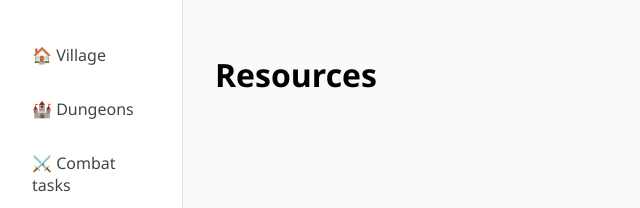
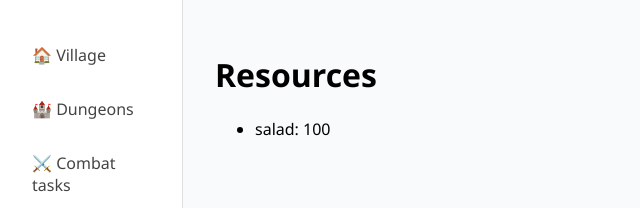
Before and after one commit to fabiovandewaeter/TBRPG, a React (Vite) app: page /TBRPG/stats in a window 1280 px wide. Shown: the top 208 px of the page, without its empty margins (0-640 px from the left). Built offline with nearby package versions, Linux system fonts and the light colour scheme.

Commit message:
add 100 salad to stock by default

```diff
--- a/src/contexts/ResourceContext.jsx
+++ b/src/contexts/ResourceContext.jsx
@@ -3,8 +3,10 @@ import { items } from '../data/items';
 
 export const ResourceContext = createContext();
 
+const defaultState = { salad: 100 };
+
 export const ResourceProvider = ({ children, initialState }) => {
-    const [resources, setResources] = useState(initialState || {});
+    const [resources, setResources] = useState(initialState ? { ...defaultState, ...initialState } : defaultState);
 
     // function to collect a resource
     const collect = useCallback((type, amount) => {
```
